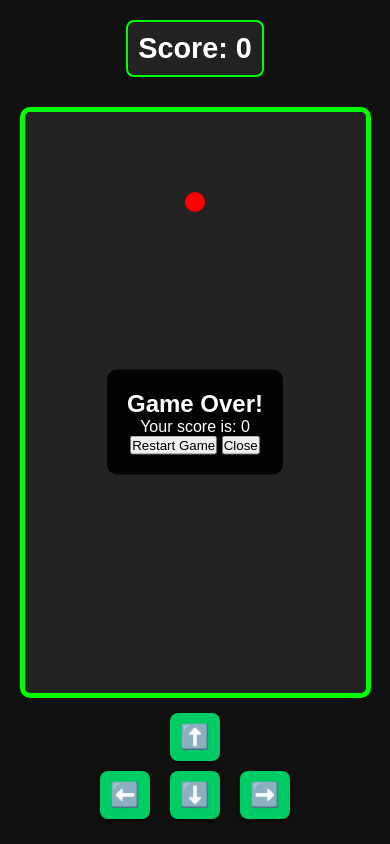
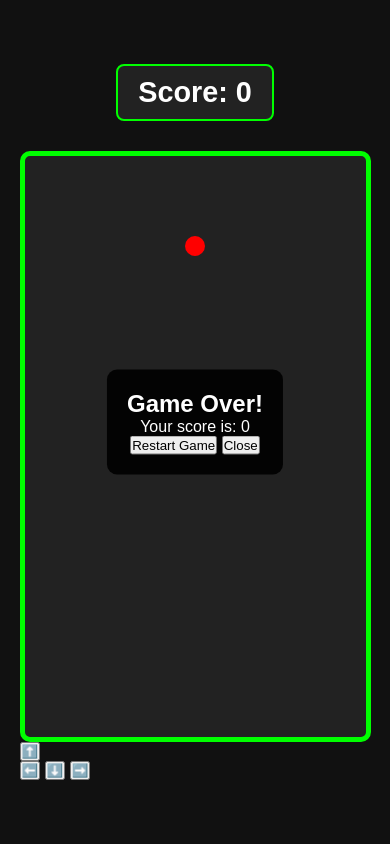
Before and after one commit to azzupatel/Azizgming, a plain HTML site: page snake.html in a window 390 px wide. Drawn offline with Linux system fonts and the light colour scheme.

Commit message:
snake.css

```diff
--- a/snake.css
+++ b/snake.css
@@ -4,15 +4,15 @@
   box-sizing: border-box;
 }
 
-body {
+html, body {
+  height: 100%;
+  overflow: hidden; /* Prevent scrolling */
   font-family: Arial, sans-serif;
   background-color: #111;
   color: #fff;
-  overflow: hidden;
   display: flex;
   justify-content: center;
   align-items: center;
-  height: 100vh;
 }
 
 .container {
@@ -20,11 +20,13 @@ body {
   flex-direction: row;
   align-items: flex-start;
   gap: 20px;
+  flex-wrap: wrap;
+  padding: 20px;
 }
 
 .scoreboard {
   font-size: 1.5rem;
-  padding: 10px;
+  padding: 10px 20px;
   background-color: #222;
   border: 2px solid #00ff00;
   border-radius: 8px;
@@ -73,38 +75,11 @@ body {
   z-index: 1000;
 }
 
-.mobile-controls {
-  display: none;
-  flex-direction: column;
-  align-items: center;
-  margin-top: 10px;
-}
-
-.mobile-controls button {
-  font-size: 1.5rem;
-  padding: 10px;
-  margin: 5px;
-  border-radius: 8px;
-  border: none;
-  background-color: #00cc66;
-  color: white;
-  box-shadow: 0 2px 5px rgba(0, 0, 0, 0.5);
-}
-
-.horizontal-controls {
-  display: flex;
-  gap: 10px;
-}
-
+/* Responsive Design */
 @media (max-width: 768px) {
   .container {
     flex-direction: column;
     align-items: center;
-  }
-
-  .game-area {
-    width: 90vw;
-    height: 70vh;
   }
 
   .scoreboard {
@@ -112,7 +87,8 @@ body {
     margin-bottom: 10px;
   }
 
-  .mobile-controls {
-    display: flex;
+  .game-area {
+    width: 90vw;
+    height: 70vh;
   }
 }
```
